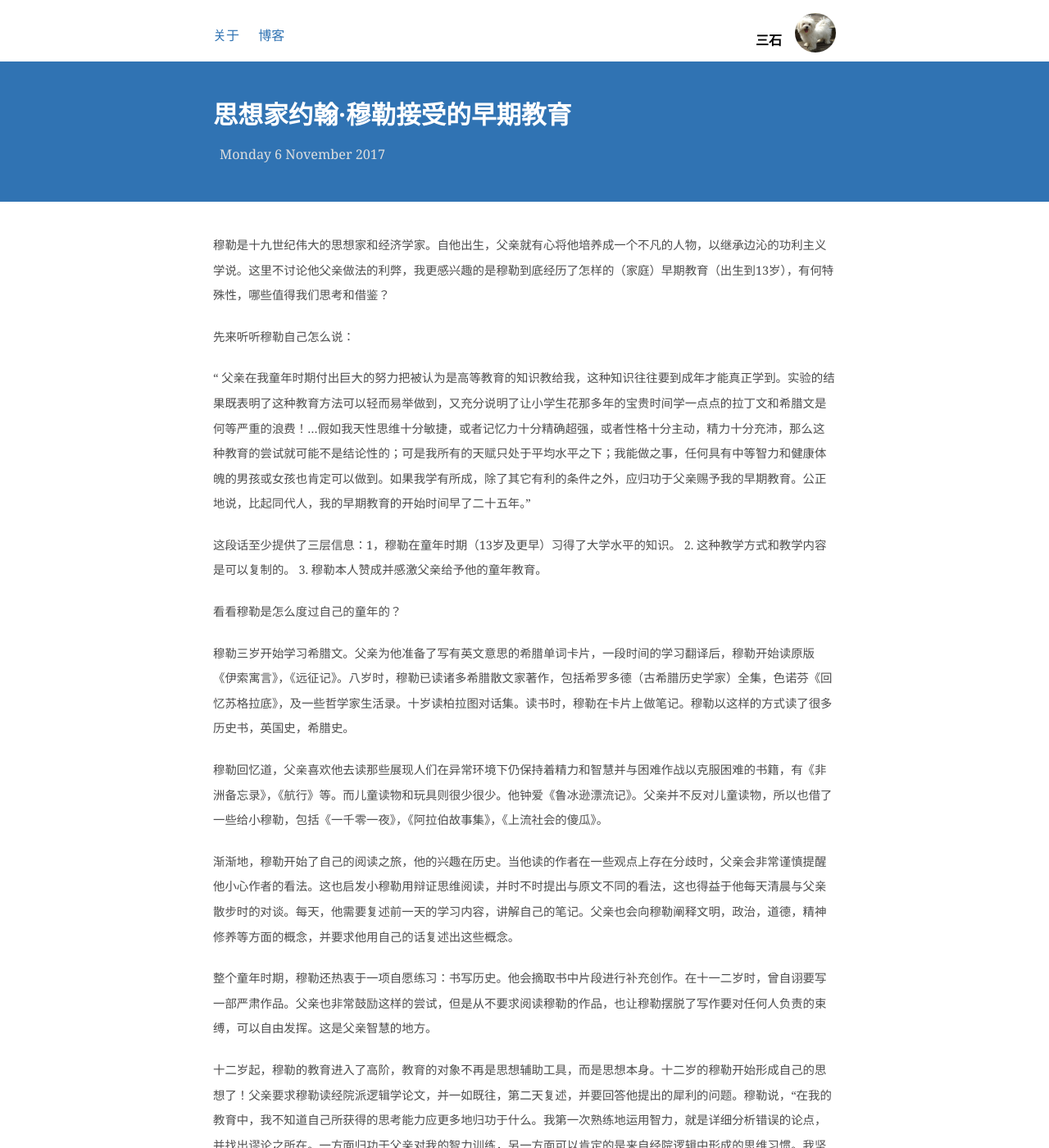
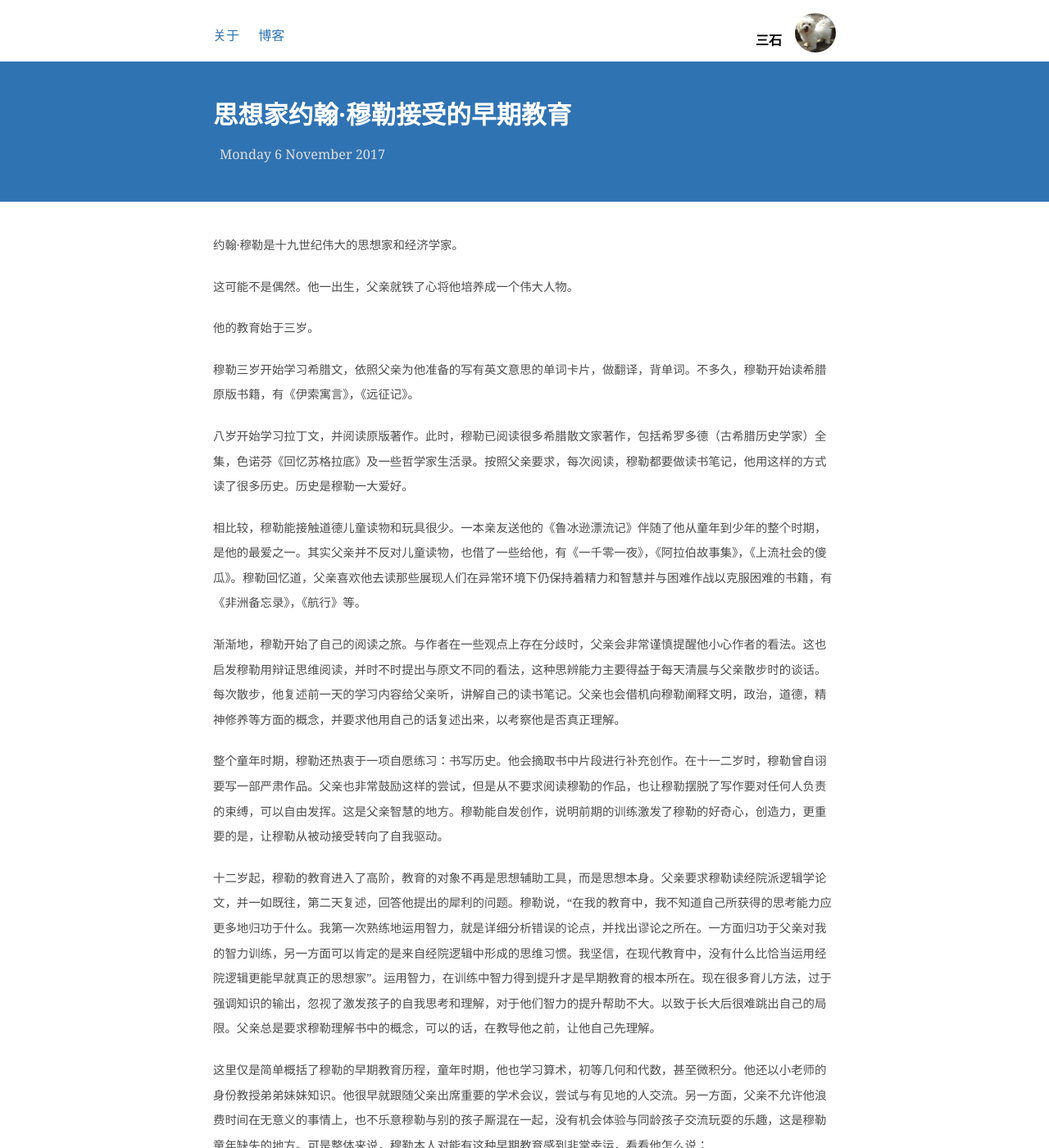
Before and after one commit to shirleysteve/1, a Jekyll site: the page built from _posts/2017-11-06-约翰·穆勒的早期教育.md, in a window 1280 px wide and 1400 px high. Shown: the whole window at 82% size. Built offline with Jekyll 4.4.1, drawn with Linux system fonts in a browser that asks for light colours; nearby versions of some CDN libraries; comment, search, counter and statistics services are not loaded; some of the changed text lies outside the part shown.

Commit message:
Update 2017-11-06-约翰·穆勒的早期教育.md

```diff
--- a/_posts/2017-11-06-约翰·穆勒的早期教育.md
+++ b/_posts/2017-11-06-约翰·穆勒的早期教育.md
@@ -4,27 +4,29 @@
 title: 思想家约翰·穆勒接受的早期教育
 ---
 
-穆勒是十九世纪伟大的思想家和经济学家。自他出生，父亲就有心将他培养成一个不凡的人物，以继承边沁的功利主义学说。这里不讨论他父亲做法的利弊，我更感兴趣的是穆勒到底经历了怎样的（家庭）早期教育（出生到13岁），有何特殊性，哪些值得我们思考和借鉴？
+约翰·穆勒是十九世纪伟大的思想家和经济学家。
 
-先来听听穆勒自己怎么说：
+这可能不是偶然。他一出生，父亲就铁了心将他培养成一个伟大人物。
 
-“ 父亲在我童年时期付出巨大的努力把被认为是高等教育的知识教给我，这种知识往往要到成年才能真正学到。实验的结果既表明了这种教育方法可以轻而易举做到，又充分说明了让小学生花那多年的宝贵时间学一点点的拉丁文和希腊文是何等严重的浪费！...假如我天性思维十分敏捷，或者记忆力十分精确超强，或者性格十分主动，精力十分充沛，那么这种教育的尝试就可能不是结论性的；可是我所有的天赋只处于平均水平之下；我能做之事，任何具有中等智力和健康体魄的男孩或女孩也肯定可以做到。如果我学有所成，除了其它有利的条件之外，应归功于父亲赐予我的早期教育。公正地说，比起同代人，我的早期教育的开始时间早了二十五年。”
+他的教育始于三岁。
 
-这段话至少提供了三层信息：1，穆勒在童年时期（13岁及更早）习得了大学水平的知识。 2. 这种教学方式和教学内容是可以复制的。 3. 穆勒本人赞成并感激父亲给予他的童年教育。
+穆勒三岁开始学习希腊文，依照父亲为他准备的写有英文意思的单词卡片，做翻译，背单词。不多久，穆勒开始读希腊原版书籍，有《伊索寓言》，《远征记》。
 
-看看穆勒是怎么度过自己的童年的？
+八岁开始学习拉丁文，并阅读原版著作。此时，穆勒已阅读很多希腊散文家著作，包括希罗多德（古希腊历史学家）全集，色诺芬《回忆苏格拉底》及一些哲学家生活录。按照父亲要求，每次阅读，穆勒都要做读书笔记，他用这样的方式读了很多历史。历史是穆勒一大爱好。
 
-穆勒三岁开始学习希腊文。父亲为他准备了写有英文意思的希腊单词卡片，一段时间的学习翻译后，穆勒开始读原版《伊索寓言》，《远征记》。八岁时，穆勒已读诸多希腊散文家著作，包括希罗多德（古希腊历史学家）全集，色诺芬《回忆苏格拉底》，及一些哲学家生活录。十岁读柏拉图对话集。读书时，穆勒在卡片上做笔记。穆勒以这样的方式读了很多历史书，英国史，希腊史。
+相比较，穆勒能接触道德儿童读物和玩具很少。一本亲友送他的《鲁冰逊漂流记》伴随了他从童年到少年的整个时期，是他的最爱之一。其实父亲并不反对儿童读物，也借了一些给他，有《一千零一夜》，《阿拉伯故事集》，《上流社会的傻瓜》。穆勒回忆道，父亲喜欢他去读那些展现人们在异常环境下仍保持着精力和智慧并与困难作战以克服困难的书籍，有《非洲备忘录》，《航行》等。
 
-穆勒回忆道，父亲喜欢他去读那些展现人们在异常环境下仍保持着精力和智慧并与困难作战以克服困难的书籍，有《非洲备忘录》，《航行》等。而儿童读物和玩具则很少很少。他钟爱《鲁冰逊漂流记》。父亲并不反对儿童读物，所以也借了一些给小穆勒，包括《一千零一夜》，《阿拉伯故事集》，《上流社会的傻瓜》。
+渐渐地，穆勒开始了自己的阅读之旅。与作者在一些观点上存在分歧时，父亲会非常谨慎提醒他小心作者的看法。这也启发穆勒用辩证思维阅读，并时不时提出与原文不同的看法，这种思辨能力主要得益于每天清晨与父亲散步时的谈话。每次散步，他复述前一天的学习内容给父亲听，讲解自己的读书笔记。父亲也会借机向穆勒阐释文明，政治，道德，精神修养等方面的概念，并要求他用自己的话复述出来，以考察他是否真正理解。
 
-渐渐地，穆勒开始了自己的阅读之旅，他的兴趣在历史。当他读的作者在一些观点上存在分歧时，父亲会非常谨慎提醒他小心作者的看法。这也启发小穆勒用辩证思维阅读，并时不时提出与原文不同的看法，这也得益于他每天清晨与父亲散步时的对谈。每天，他需要复述前一天的学习内容，讲解自己的笔记。父亲也会向穆勒阐释文明，政治，道德，精神修养等方面的概念，并要求他用自己的话复述出这些概念。
+整个童年时期，穆勒还热衷于一项自愿练习：书写历史。他会摘取书中片段进行补充创作。在十一二岁时，穆勒曾自诩要写一部严肃作品。父亲也非常鼓励这样的尝试，但是从不要求阅读穆勒的作品，也让穆勒摆脱了写作要对任何人负责的束缚，可以自由发挥。这是父亲智慧的地方。穆勒能自发创作，说明前期的训练激发了穆勒的好奇心，创造力，更重要的是，让穆勒从被动接受转向了自我驱动。
 
-整个童年时期，穆勒还热衷于一项自愿练习：书写历史。他会摘取书中片段进行补充创作。在十一二岁时，曾自诩要写一部严肃作品。父亲也非常鼓励这样的尝试，但是从不要求阅读穆勒的作品，也让穆勒摆脱了写作要对任何人负责的束缚，可以自由发挥。这是父亲智慧的地方。
+十二岁起，穆勒的教育进入了高阶，教育的对象不再是思想辅助工具，而是思想本身。父亲要求穆勒读经院派逻辑学论文，并一如既往，第二天复述，回答他提出的犀利的问题。穆勒说，“在我的教育中，我不知道自己所获得的思考能力应更多地归功于什么。我第一次熟练地运用智力，就是详细分析错误的论点，并找出谬论之所在。一方面归功于父亲对我的智力训练，另一方面可以肯定的是来自经院逻辑中形成的思维习惯。我坚信，在现代教育中，没有什么比恰当运用经院逻辑更能早就真正的思想家”。运用智力，在训练中智力得到提升才是早期教育的根本所在。现在很多育儿方法，过于强调知识的输出，忽视了激发孩子的自我思考和理解，对于他们智力的提升帮助不大。以致于长大后很难跳出自己的局限。父亲总是要求穆勒理解书中的概念，可以的话，在教导他之前，让他自己先理解。
 
-十二岁起，穆勒的教育进入了高阶，教育的对象不再是思想辅助工具，而是思想本身。十二岁的穆勒开始形成自己的思想了！父亲要求穆勒读经院派逻辑学论文，并一如既往，第二天复述，并要回答他提出的犀利的问题。穆勒说，“在我的教育中，我不知道自己所获得的思考能力应更多地归功于什么。我第一次熟练地运用智力，就是详细分析错误的论点，并找出谬论之所在。一方面归功于父亲对我的智力训练，另一方面可以肯定的是来自经院逻辑中形成的思维习惯。我坚信，在现代教育中，没有什么比恰当运用经院逻辑更能早就真正的思想家”。运用智力，在训练中智力得到提升才是早期教育的根本所在。而现在儿童接受了，却在智力上没有任何进步，长大后也很难跳出自己的局限。穆勒父亲总是要求他理解书中的含义，可以的话，在教导他之前，让他自己先理解。我认为，穆勒早期教育的另一个伟大之处在于，这段经历让穆勒成为了一个极度自觉的学习者，发自内心地爱上了知识和思考。
+这里仅是简单概括了穆勒的早期教育历程，童年时期，他也学习算术，初等几何和代数，甚至微积分。他还以小老师的身份教授弟弟妹妹知识。他很早就跟随父亲出席重要的学术会议，尝试与有见地的人交流。另一方面，父亲不允许他浪费时间在无意义的事情上，也不乐意穆勒与别的孩子厮混在一起，没有机会体验与同龄孩子交流玩耍的乐趣，这是穆勒童年缺失的地方。可是整体来说，穆勒本人对能有这种早期教育感到非常幸运，看看他怎么说：
 
+“ 父亲在我童年时期付出巨大的努力把被认为是高等教育的知识教给我，这种知识往往要到成年才能真正学到。实验的结果既表明了这种教育方法可以轻而易举做到，又充分说明了让小学生花那多年的宝贵时间学一点点的拉丁文和希腊文是何等严重的浪费！...假如我天性思维十分敏捷，或者记忆力十分精确超强，或者性格十分主动，精力十分充沛，那么这种教育的尝试就可能不是结论性的；可是我所有的天赋只处于平均水平之下；我能做之事，任何具有中等智力和健康体魄的男孩或女孩也肯定可以做到。如果我学有所成，除了其它有利的条件之外，应归功于父亲赐予我的早期教育。”
 
+我们普通人没必要分秒必争，将孩子视作未来的伟大人物培养，可也不能随波逐流，放羊式漫不经心。穆勒父亲在孩子的教育上付出巨大心血，一方面也是其能力所致。早教对孩子是磨练，对父母也是挑战。
 
 
 
```
